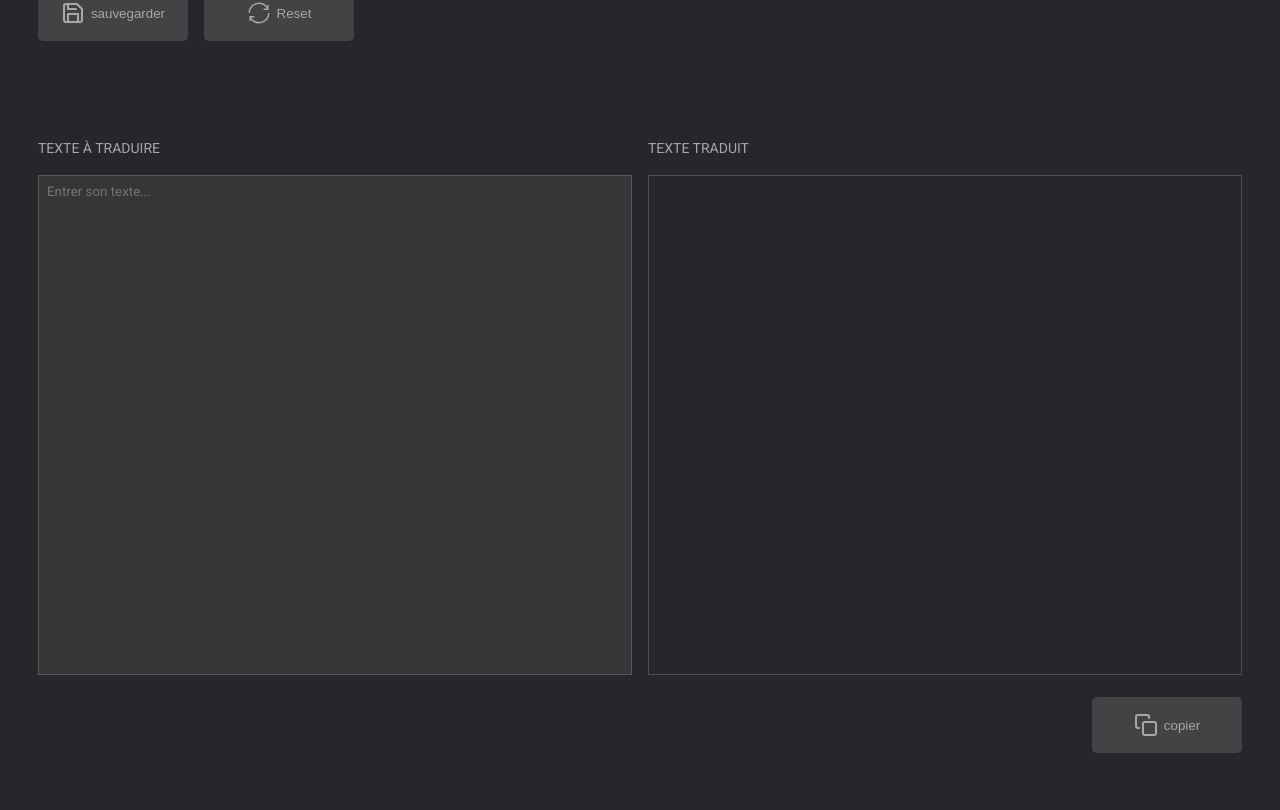
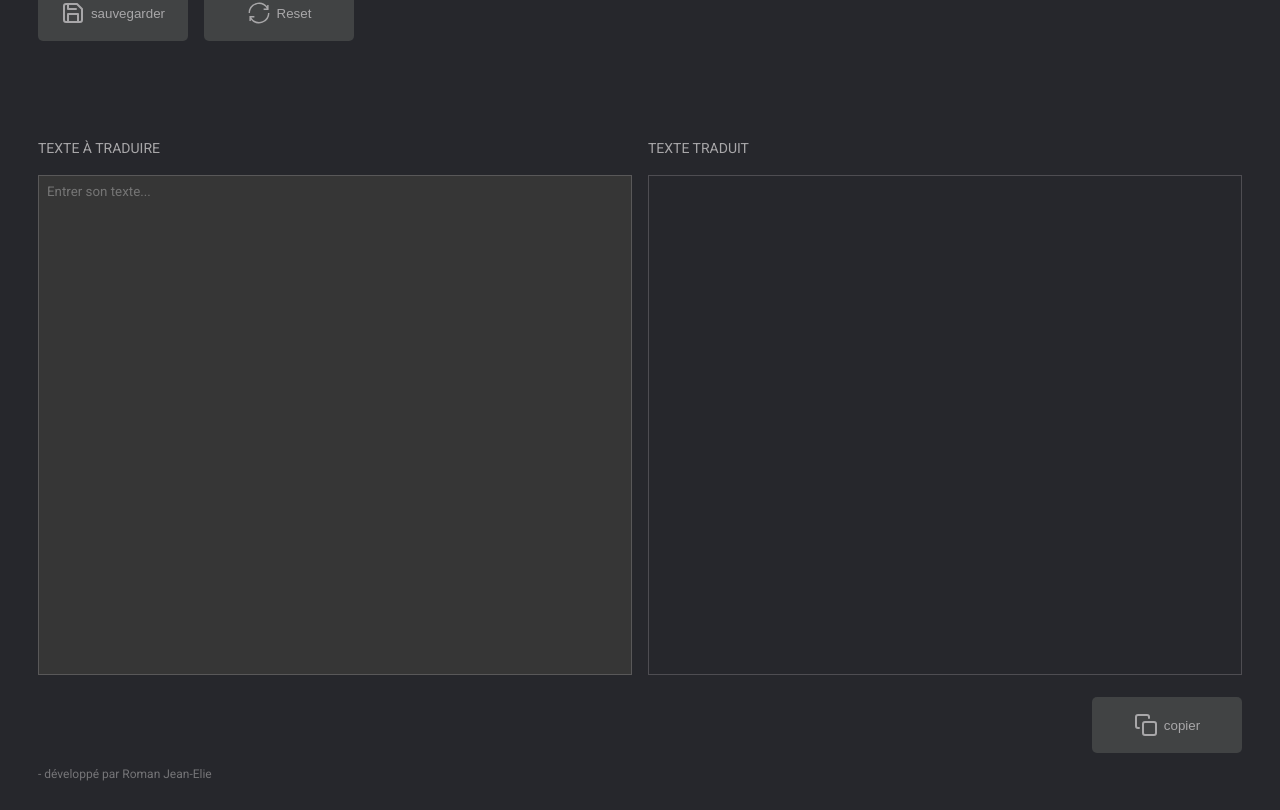
Before and after one commit to romanjeanelie/langue-inventee-, a React (Vite) app: page / in a window 1280 px wide. Shown: the part 562-1372 px from the top of the page. Before the commit the page ends 1345 px from the top, so only its background shows below. Built offline with nearby package versions, Linux system fonts and the light colour scheme.

Commit message:
add signature

```diff
--- a/src/App.jsx
+++ b/src/App.jsx
@@ -181,6 +181,19 @@ const Main = styled.div`
       .copy {
         margin-top: 20px;
         margin-left: auto;
+      }
+    }
+  }
+
+  footer {
+    margin-top: 15px;
+    margin-left: 8px;
+    font-size: 12px;
+    opacity: 0.6;
+    a {
+      transition: color 400ms;
+      &:hover {
+        color: white;
       }
     }
   }
@@ -397,6 +410,12 @@ function App() {
               </div>
             </div>
           </div>
+          <footer>
+            - développé par{" "}
+            <a href="https://romanjeanelie.com/" target="_blank">
+              Roman Jean-Elie
+            </a>
+          </footer>
         </div>
       </Main>
     </ThemeProvider>
```
